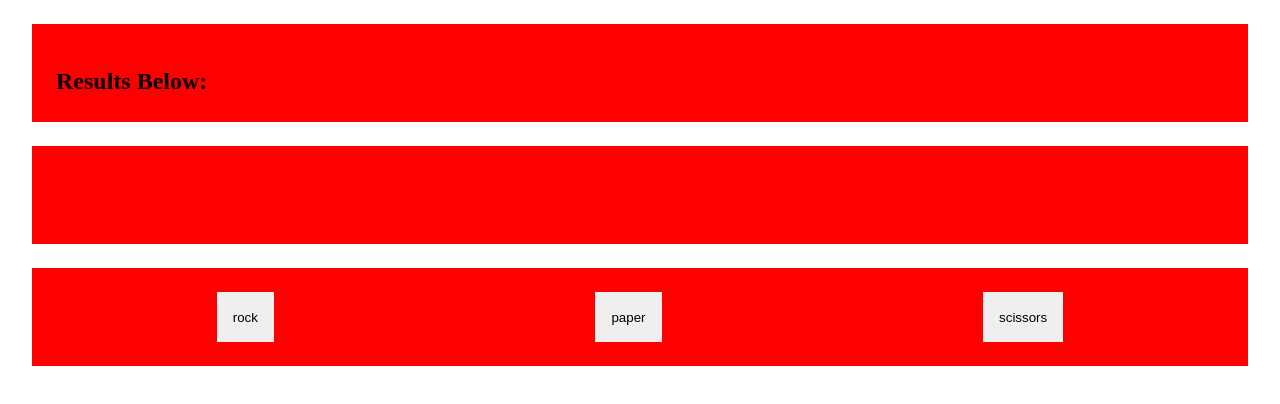
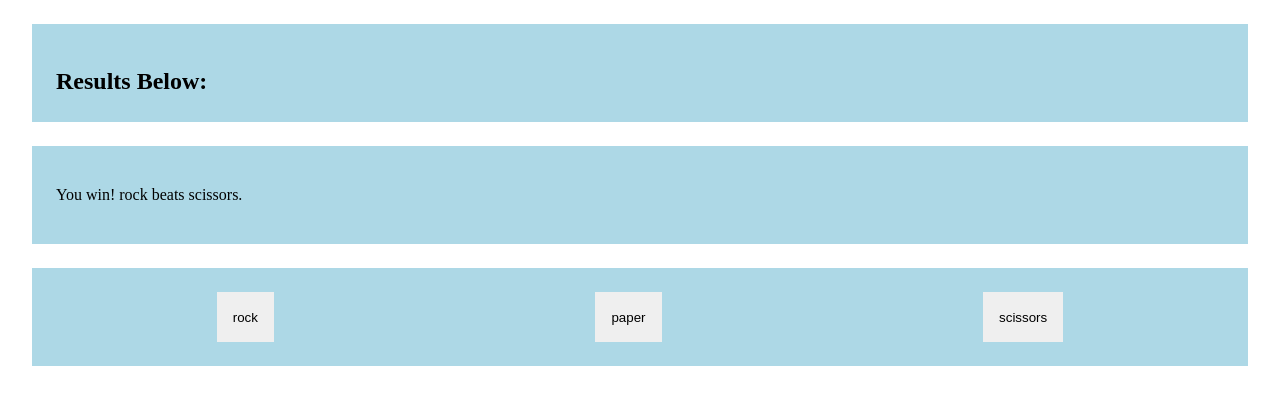
Before and after one commit to D-ZER0/rock-paper-scissors, a plain HTML site: page index.html in a window 1280 px wide. Both pictures are taken after a click on the button "rock". Drawn offline with Linux system fonts and the light colour scheme.

Commit message:
got all result messages to populate AND clear the previous message.  the solution was to use remove child within the getPlayerChoice function paired with a for loop for while there was a chiled within the results div

```diff
--- a/script.js
+++ b/script.js
@@ -26,14 +26,27 @@ function getComputerChoice() {
  console.log(options)
 
 
+ let msg = document.createElement("p")
+ let text = document.createTextNode("Results go here")
+ msg.appendChild(text)
+ results.append(msg)
+
 // returns the id of the button which is clicked as a string
 
 
  options.forEach(option => option.addEventListener("click", playRound))
 
 function getPlayerChoice(e) {
-    return e.target.id
+    // results.append(msg)
+    while (results.firstChild) {
+        results.removeChild(results.firstChild);
+    }
+
+    return e.target.id;
  }
+
+
+
 
 
 function playRound(e) {
@@ -62,16 +75,22 @@ function playRound(e) {
         }
     }
     if (winner == "draw") {
-        // console.log("It's a draw!")
-        // results.innerHTML += "\n" + "It's a draw!";
         let msg = document.createElement("p")
         let text = document.createTextNode("It's a draw!")
         msg.appendChild(text)
         results.append(msg)
     } else if (winner == "player") {
-        console.log("You win! " + playerSelection + " beats " + computerSelection + ".")
+        let msg = document.createElement("p")
+        let text = document.createTextNode("You win! " + playerSelection + " beats " + computerSelection + ".")
+        msg.appendChild(text)
+        results.append(msg)
     } else {
-        console.log("You lose. " + computerSelection + " beats " + playerSelection + ".")
+        let msg = document.createElement("p")
+        let text = document.createTextNode("You lose. " + computerSelection + " beats " + playerSelection + ".")
+        msg.appendChild(text)
+        results.append(msg)
+
+
     }
 
 }
--- a/styles.css
+++ b/styles.css
@@ -1,6 +1,6 @@
 .container {
     padding: 24px;
-    background-color: red;
+    background-color: lightblue;
     margin: 24px;
     height: 50px;
 }
```
